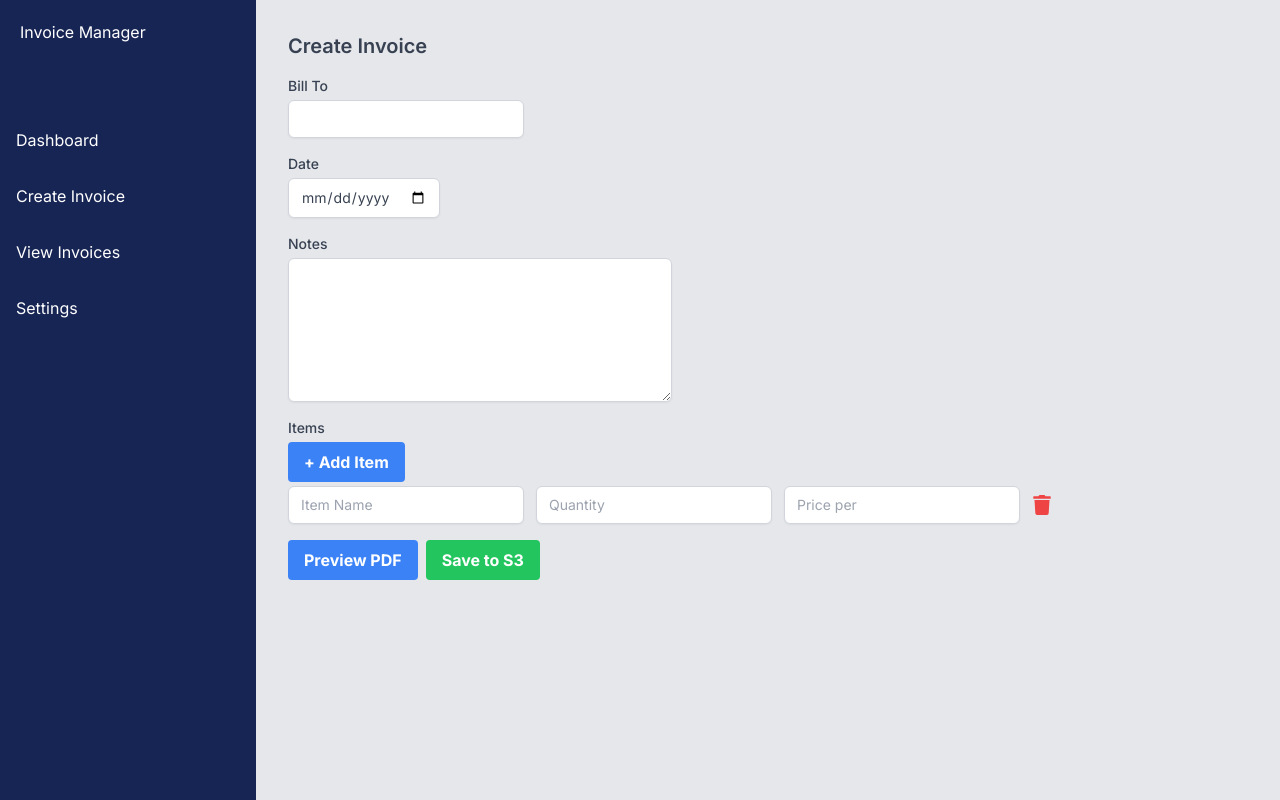
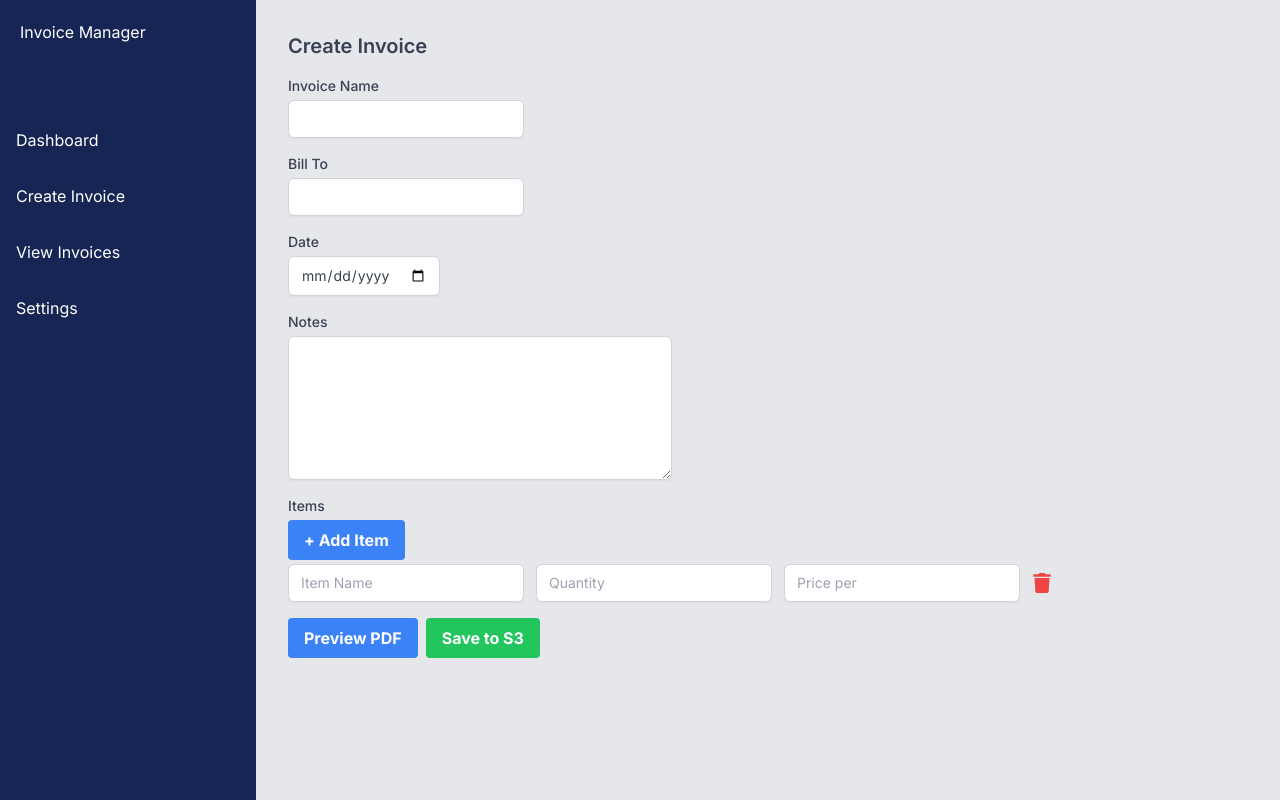
Before and after one commit to Ax2Tech/InvoiceManager, a Next.js app: page /CreateInvoice in a window 1280 px wide. Built offline with nearby package versions, Linux system fonts and the light colour scheme.

Commit message:
s3 + dynmaoDB config

```diff
--- a/src/app/CreateInvoice/page.jsx
+++ b/src/app/CreateInvoice/page.jsx
@@ -7,12 +7,13 @@ export default function CreateInvoice() {
         billTo: '',
         date: '',
         notes: '',
-        items: [{ itemName: '', quantity: '', pricePer: '' }]
+        items: [{ itemName: '', quantity: '', pricePer: '' }],
+        title:''
     });
 
     const handleChange = (event, index) => {
         const { name, value } = event.target;
-        if (name === "billTo" || name === "date" || name === "notes") {
+        if (name === "billTo" || name === "date" || name === "notes" || name === "title") {
             setInvoiceData(prev => ({
                 ...prev,
                 [name]: value
@@ -103,6 +104,19 @@ export default function CreateInvoice() {
         <div className="p-8 text-gray-700 bg-gray-200">
             <h1 className="text-xl font-semibold mb-4">Create Invoice</h1>
             <form onSubmit={(e) => e.preventDefault()}>
+                <div className="mb-4">
+                    <label htmlFor="title" className="block text-sm font-medium">
+                        Invoice Name
+                    </label>
+                    <input
+                        type="text"
+                        id="title"
+                        name="title"
+                        value={invoiceData.title}
+                        onChange={handleChange}
+                        className="mt-1 block w-fit px-3 py-2 border border-gray-300 rounded-md shadow-sm focus:outline-none focus:ring-indigo-500 focus:border-indigo-500 sm:text-sm"
+                    />
+                </div>
                 <div className="mb-4">
                     <label htmlFor="billTo" className="block text-sm font-medium">
                         Bill To
--- a/src/app/api/save/route.js
+++ b/src/app/api/save/route.js
@@ -13,9 +13,16 @@ const dynamoDB = new AWS.DynamoDB.DocumentClient();
 
 export async function POST(req){
    try{
+       const data = await req.json()
        const uuid =  await uuidv4();
-       const invoiceFile = await InvoiceGen(await req.json(), uuid);
+       const invoiceFile = await InvoiceGen(data, uuid);
        const prom = await uploadPdfToS3(invoiceFile, uuid)
+       const item = {
+           InvoiceId: uuid,
+           InvoiceName: data.title,
+           TimeStamp: Math.floor(new Date().getTime() / 1000)
+       }
+       const putDB = addItemToDynamoDBTable(item)
        return new Response(null, {
            status: 200,  // HTTP status code
            statusText: 'Success'
@@ -40,9 +47,10 @@ async function addItemToDynamoDBTable(item) {
 
     try {
         await dynamoDB.put(params).promise();
-        console.log('Item added successfully:', item);
+        return 0
     } catch (error) {
         console.error('Error adding item to DynamoDB:', error);
+        throw error;
     }
 }
 
@@ -55,14 +63,12 @@ async function uploadPdfToS3(fileContent, key) {
         Bucket: bucketName,
         Key: key,
         Body: fileContent,
-        ContentType: 'application/pdf',
+        ContentType: 'application/pdf'
     };
 
     try {
         // Upload file using the s3.upload method
-        const data = await s3.upload(params).promise();
-        console.log(`PDF uploaded successfully at ${data.Location}`);
-        return data;
+        return await s3.upload(params).promise();
     } catch (error) {
         console.error('Error uploading PDF:', error);
         throw error;
```
